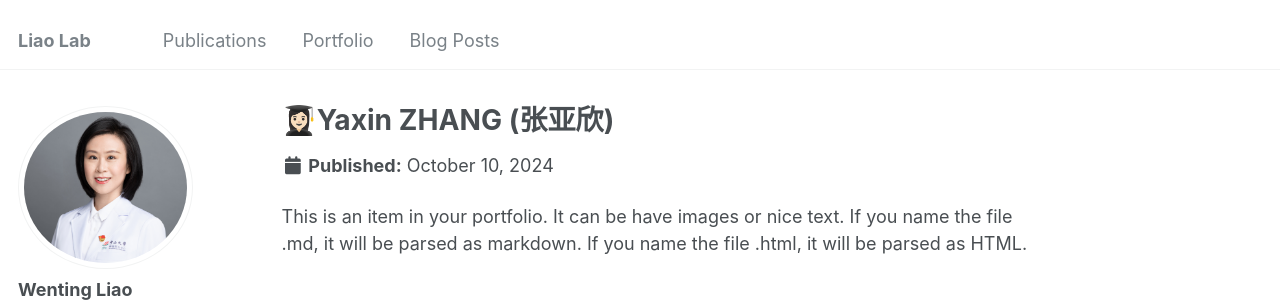
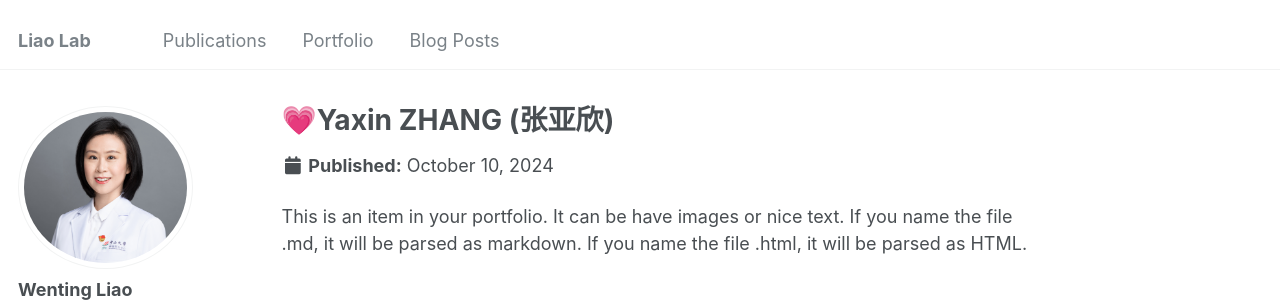
Before and after one commit to ImmunoTransLab/ImmunoTransLab, a Jekyll site: the page built from _portfolio/portfolio-3.md, in a window 1280 px wide. Shown: the top 302 px of the page. Built offline with Jekyll 4.4.1, drawn with Linux system fonts in a browser that asks for light colours.

```diff
--- a/_portfolio/portfolio-3.md
+++ b/_portfolio/portfolio-3.md
@@ -1,5 +1,5 @@
 ---
-title: "👩🏻‍🎓Yaxin ZHANG (张亚欣)"
+title: "💗Yaxin ZHANG (张亚欣)"
 excerpt: "📮E-mail: zhangyx2@sysucc.org.cn
 
 
```
